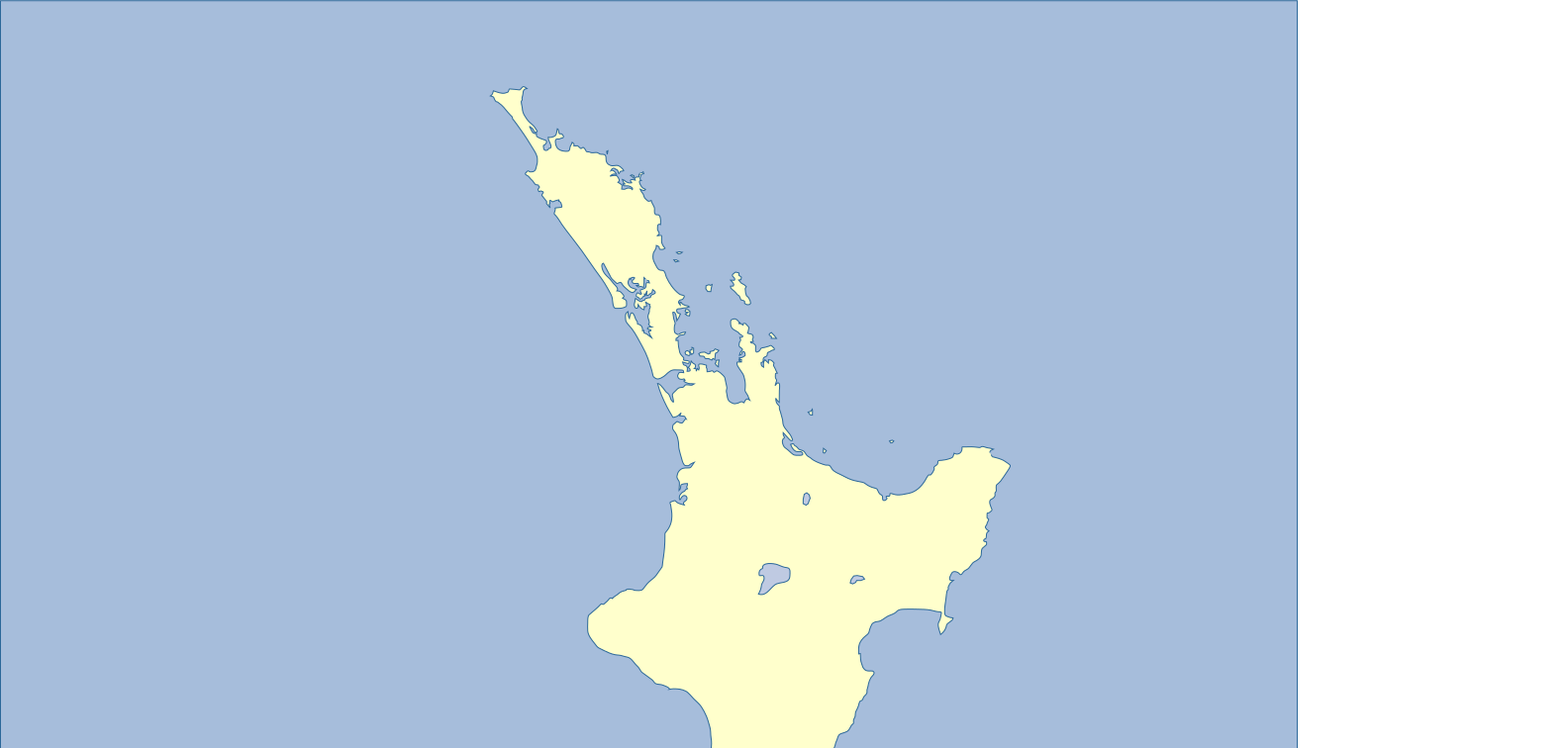
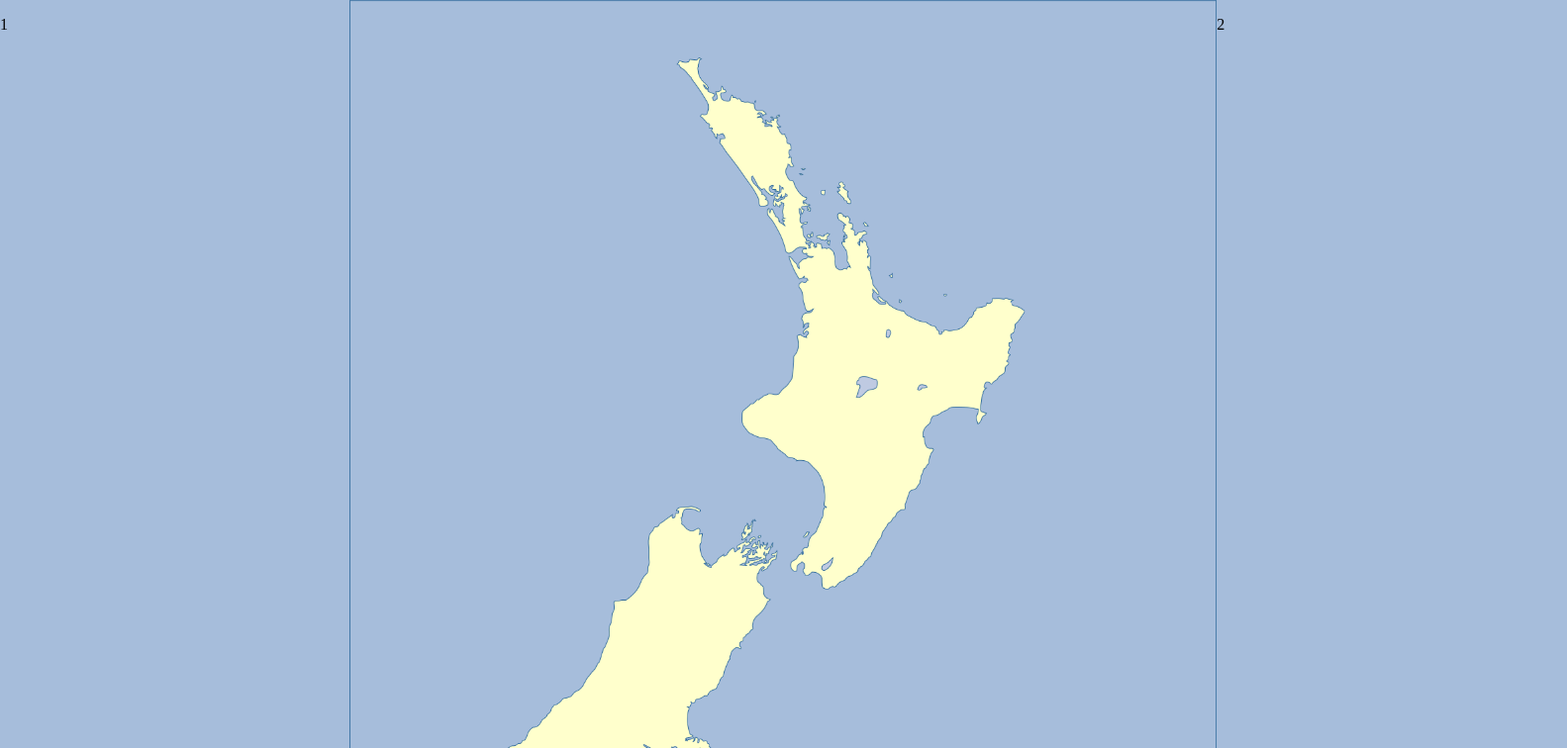
Before and after one commit to Sseptimus/The-Code, a plain HTML site: page index.html in a window 1280 px wide. Shown: the top 756 px of the page at 99% size, 1583 px wide, since content can reach past the window. Drawn offline with Linux system fonts and the light colour scheme.

Commit message:
fit to screen(supposedly)

```diff
--- a/css/style.css
+++ b/css/style.css
@@ -1,4 +1,10 @@
 .wrapper{
     display:grid;
-    gri
+    grid-template-columns: 265pt 876px 265pt;
+    grid-template-rows: 1080px;
+    grid-template-areas:
+    "options1 main options2";
 }
+.main,.options1,.options2{
+    background-color: #a6bddb;
+}
--- a/index.html
+++ b/index.html
@@ -6,8 +6,14 @@
 </head>
 <body style="margin:0">
     <div class = "wrapper">
+        <div class = "options1">
+            <p>1</p>
+        </div>
         <div class = "main">
-            <img src="img/Map_of_New_Zealand_(blank).png" width="1311" height="1616" alt="Loading..."
+            <img src="img/Map_of_New_Zealand_(blank).png" width="876" height="1080" alt="Loading...">
+        </div>
+        <div class = "options2">
+            <p>2</p>
         </div>
     </div>
 </body>
```
Also changed, not shown: img/Map_of_New_Zealand_(edited).png (added).
